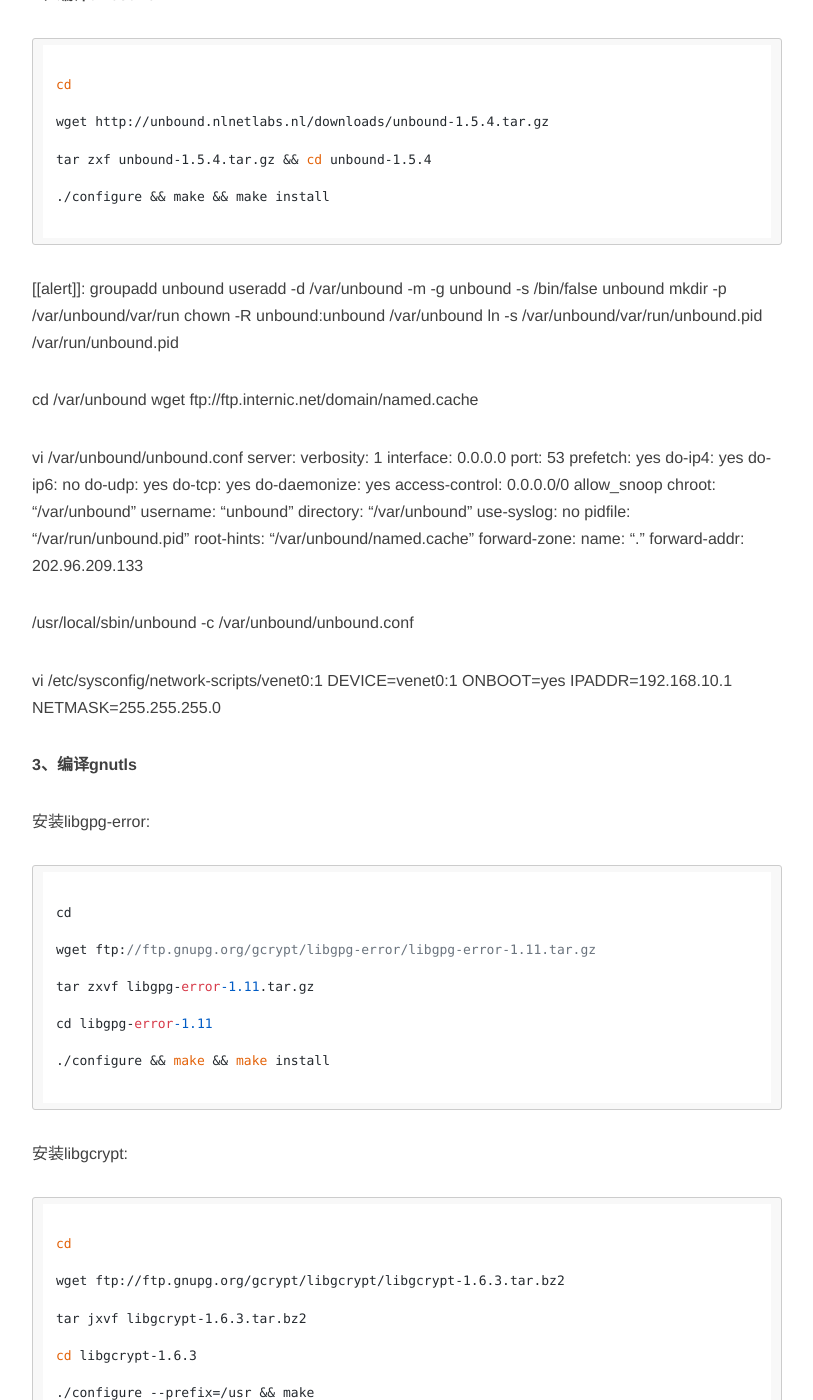
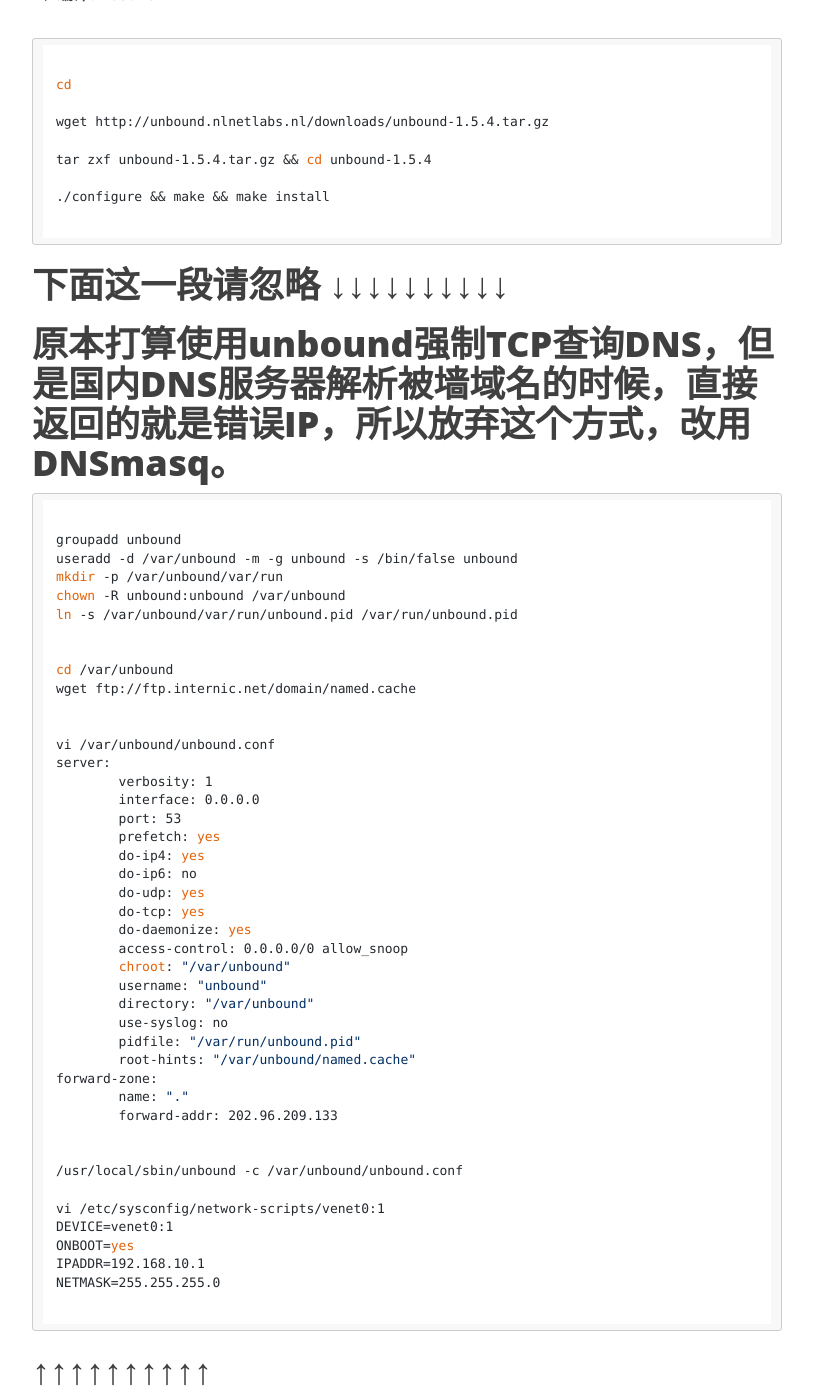
Before and after one commit to EwanZhang/EwanZhang, a Jekyll site: the page built from _posts/2015-07-04-centos6配置anyconnect.md, in a window 1280 px wide and 1400 px high, scrolled down 1392 px. Shown: the whole window, without its empty margins (233-1046 px from the left). Built offline with Jekyll 4.4.1, drawn with Linux system fonts in a browser that asks for light colours; nearby versions of some CDN libraries; comment, search, counter and statistics services are not loaded.

Commit message:
Update 2015-07-04-centos6配置anyconnect.md

````diff
--- a/_posts/2015-07-04-centos6配置anyconnect.md
+++ b/_posts/2015-07-04-centos6配置anyconnect.md
@@ -42,7 +42,7 @@
 
 **2.编译nettle**
 
-```html
+```
 
 wget http://ftp.gnu.org/gnu/nettle/nettle-3.1.tar.gz
 
@@ -71,7 +71,13 @@
 
 ```
 
-[[alert]]:
+
+#下面这一段请忽略 ↓↓↓↓↓↓↓↓↓↓
+
+#原本打算使用unbound强制TCP查询DNS，但是国内DNS服务器解析被墙域名的时候，直接返回的就是错误IP，所以放弃这个方式，改用DNSmasq。
+
+```
+
 groupadd unbound
 useradd -d /var/unbound -m -g unbound -s /bin/false unbound
 mkdir -p /var/unbound/var/run
@@ -113,6 +119,10 @@
 ONBOOT=yes
 IPADDR=192.168.10.1
 NETMASK=255.255.255.0
+
+```
+
+#↑↑↑↑↑↑↑↑↑↑
 
 **3、编译gnutls**
 
````
